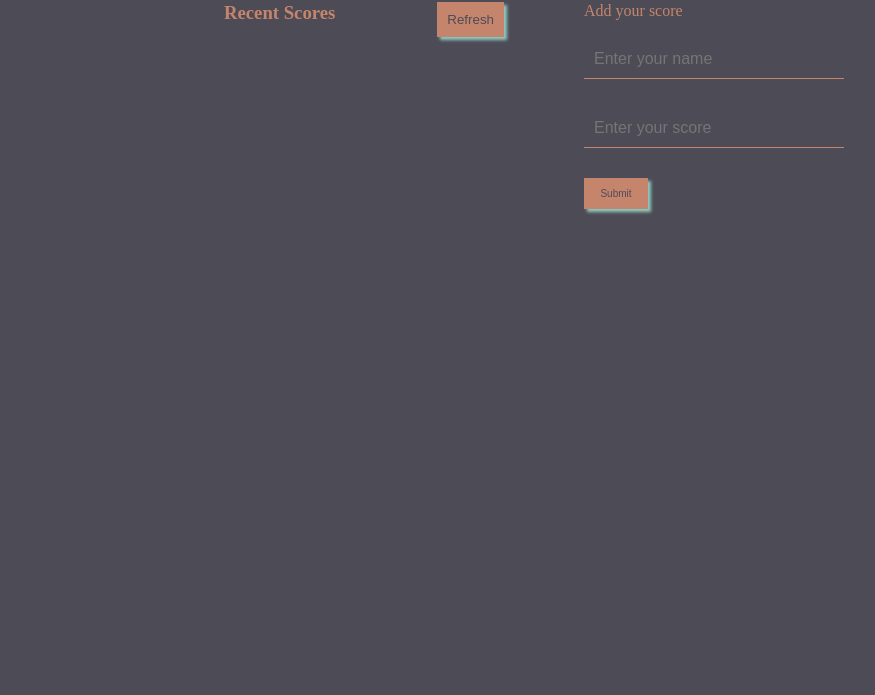
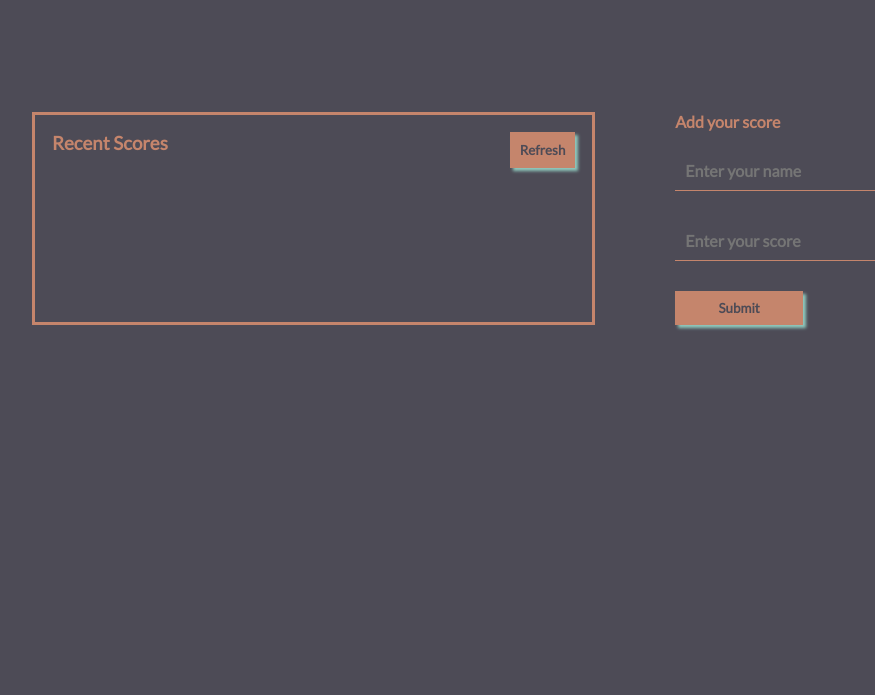
Before and after one commit to Fsher07/Leaderboard, a website built with webpack: page src/index.html in a window 1280 px wide. Shown: the part 105-800 px from the top of the page, without its empty margins (96-971 px from the left). Built offline with nearby package versions, Linux system fonts and the light colour scheme; no server answers.

Commit message:
Update style.css

```diff
--- a/src/api-game.js
+++ b/src/api-game.js
@@ -27,6 +27,12 @@ export async function addScoreItem(input) {
 }
 
 export async function getScoreItems() {
-  const scores = await fetch(`https://us-central1-js-capstone-backend.cloudfunctions.net/api/games/${gameID}/scores`);
+  const scores = await fetch(`https://us-central1-js-capstone-backend.cloudfunctions.net/api/games/${gameID}/scores`, {
+    method: 'GET',
+    headers: {
+      'Content-Type': 'application/json',
+    },
+  });
+
   return scores.json();
 }
--- a/src/index.html
+++ b/src/index.html
@@ -14,12 +14,12 @@
         <h3>Recent Scores</h3>
         <button type="submit" id="refresh-btn">Refresh</button>
       </div>
-      <ul class="scoreList">
+      <table class="scoreList">
         <!-- list is going to be created dynamically -->
-       </ul>
+       </table>
     </div>
     <div class="form">
-      <label>Add your score</label>
+      <label class="score-tag">Add your score</label>
       <input type="text" name="name" id="name" placeholder="Enter your name" required>
       <span class="error">Please enter a name and score</span>
       <input type="number" name="score" id="score" placeholder="Enter your score" required>
--- a/src/style.css
+++ b/src/style.css
@@ -1,20 +1,18 @@
+@import url('https://fonts.googleapis.com/css2?family=Lato&display=swap');
+
 /* core styles */
 * {
   box-sizing: border-box;
   margin: 0;
   padding: 0;
-  background-color: #4D4B56;
-  color: #C5856C;
+  background-color: #4d4b56;
+  color: #c5856c;
+  font-family: 'Lato', sans-serif;
+  font-weight: bold;
 }
 
 button {
   cursor: pointer;
-}
-
-tr {
-  display: grid;
-  grid-template-columns: 1fr 1fr;
-  gap: 4rem;
 }
 
 /* score board styles */
@@ -26,17 +24,21 @@ h1 {
 
 .container {
   display: grid;
-  grid-template-columns: 1fr 1fr;
+  grid-template-columns: 55% 45%;
   gap: 5rem;
-  margin-top: 20px;
-  padding-left: 20rem;
-  padding-right: 20rem;
+  margin-top: 10%;
+  padding-left: 10%;
+  padding-right: 10%;
 }
 
 .scoreRefresh-title {
   display: flex;
-  gap: 20px;
+  justify-content: space-between;
   margin-bottom: 20px;
+}
+
+.score-tag {
+  font-weight: bold;
 }
 
 .form {
@@ -48,16 +50,35 @@ h1 {
 
 input {
   border: none;
-  border-bottom: 1px solid #C5856C;
+  border-bottom: 1px solid #c5856c;
   font-size: 1rem;
   padding: 10px;
   margin-bottom: 10px;
   width: 100%;
 }
 
-.scoreListItem:nth-child(odd), td {
-  background-color: #8FC9BD;
-  color: #4D4B56;
+.scoreListItem {
+  display: grid;
+  grid-template-columns: 1fr 1fr;
+  width: 100%;
+  padding: 2px 10px;
+}
+
+.scoreListItem:nth-child(odd),
+.scoreListItem:nth-child(odd) > td {
+  background-color: #8fc9bd;
+  color: #4d4b56;
+}
+
+table {
+  display: flex;
+  flex-direction: column;
+  width: 100%;
+}
+
+.scorelistBoard {
+  padding: 3%;
+  border: 3px solid #c5856c;
 }
 
 .error {
@@ -72,24 +93,28 @@ input {
 }
 
 #submit {
-  max-width: 5vw;
-  font-size: 10px;
-  background-color: #C5856C;
+  max-width: 10vw;
+  background-color: #c5856c;
   border: none;
-  padding: 10px;
-  box-shadow: 3px 3px 3px #8FC9BD;
-  color: #4D4B56;
+  padding: 2%;
+  box-shadow: 3px 3px 3px #8fc9bd;
+  color: #4d4b56;
+}
+
+#submit:hover {
+  background-color: #8fc9bd;
+  box-shadow: 3px 3px 3px #c5856c;
 }
 
 #refresh-btn {
-  background-color: #C5856C;
+  background-color: #c5856c;
   border: none;
   padding: 10px;
-  box-shadow: 3px 3px 3px #8FC9BD;
-  color: #4D4B56;
+  box-shadow: 3px 3px 3px #8fc9bd;
+  color: #4d4b56;
 }
 
-.scoreRefresh-title {
-  display: flex;
-  justify-content: space-between;
+#refresh-btn:hover {
+  background-color: #8fc9bd;
+  box-shadow: 3px 3px 3px #c5856c;
 }
```
